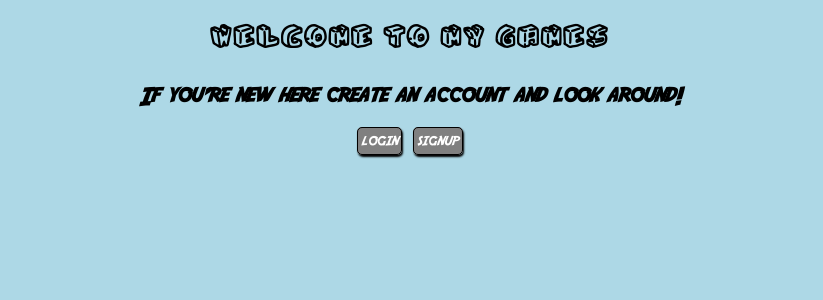
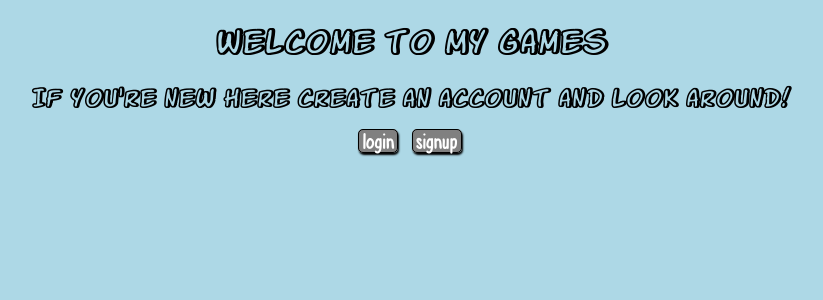
Before and after one commit to nasjones/my_games, a Flask app: page / in a window 1280 px wide. Shown: the top 300 px of the page, without its empty margins (230-1053 px from the left). Run offline with Flask 2, Linux system fonts and the light colour scheme.

Commit message:
style update

```diff
--- /dev/null
+++ b/static/stylesheets/font.css
@@ -0,0 +1,18 @@
+@font-face {
+	font-family: Austie;
+	src: url("/static/fonts/Austie\ Bost\ Chunky\ Description.ttf");
+}
+@font-face {
+	font-family: Komika;
+	src: url("/static/fonts/KOMIKAGL.ttf");
+}
+
+h1,
+h2,
+h3,
+h4 {
+	font-family: Komika;
+}
+* {
+	font-family: Austie;
+}
--- a/static/stylesheets/header.css
+++ /dev/null
@@ -1,15 +0,0 @@
-@font-face {
-	font-family: penguin;
-	src: url("/static/fonts/Penguin-Regular.ttf");
-}
-@font-face {
-	font-family: adventure;
-	src: url("/static/fonts/Adventure.otf");
-}
-
-h1 {
-	font-family: penguin;
-}
-* {
-	font-family: adventure;
-}
--- a/templates/base.html
+++ b/templates/base.html
@@ -7,7 +7,7 @@
 		{%block title%} {%endblock%}
 		<link
 			rel="stylesheet"
-			href="{{url_for('static', filename='stylesheets/header.css')}}"
+			href="{{url_for('static', filename='stylesheets/font.css')}}"
 		/>
 		<link
 			rel="stylesheet"
@@ -19,7 +19,7 @@
 		/>
 		<link
 			rel="stylesheet"
-			href="{{url_for('static', filename='stylesheets/styles.css')}}"
+			href="{{url_for('static', filename='stylesheets/base.css')}}"
 		/>
 		{%block links%} {%endblock%}
 	</head>
```
Also changed, not shown: static/fonts/Adventure.otf (deleted), static/fonts/Austie Bost Chunky Description.ttf (added), static/fonts/KOMIKAGL.ttf (added), static/fonts/Penguin-Regular.ttf (deleted), static/stylesheets/base.css (renamed from static/stylesheets/styles.css).
